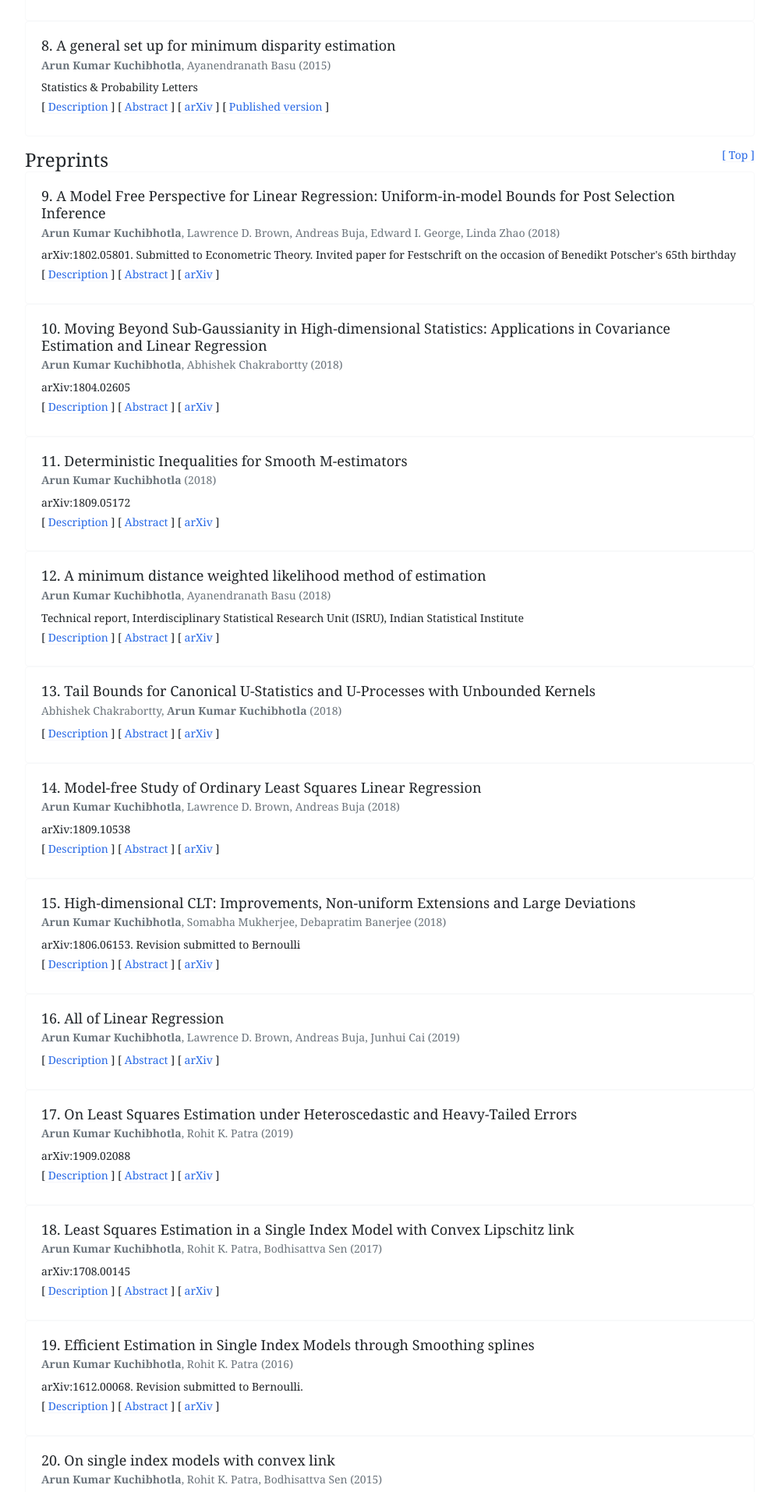
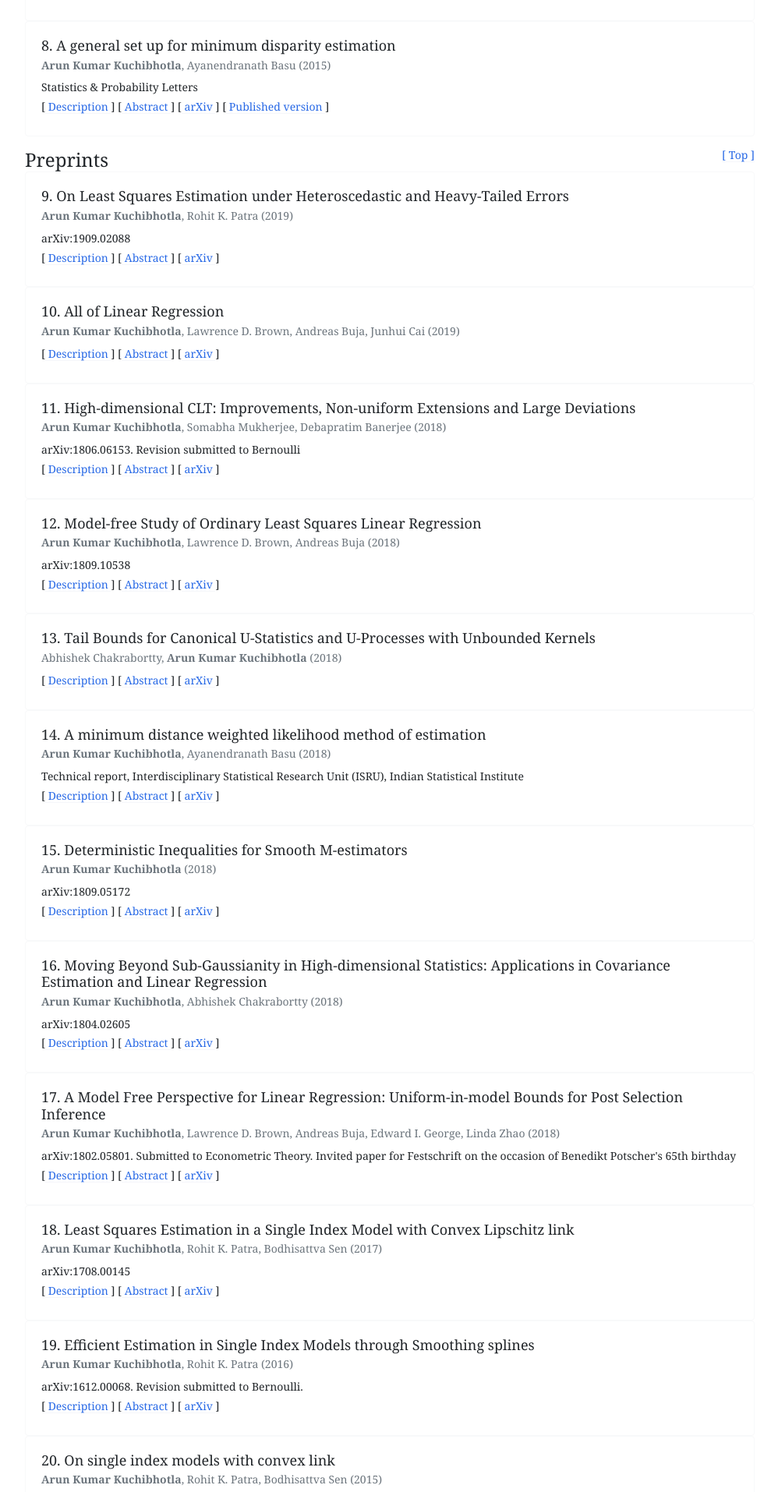
Before and after one commit to Arun-Kuchibhotla/Arun-Kuchibhotla.github.io, a Jekyll site: the page built from docs/research.md, in a window 1280 px wide. Shown: the part 1269-3183 px from the top of the page at 78% size, without its empty margins (240-1238 px from the left). Built offline with Jekyll 4.4.1, drawn with Linux system fonts in a browser that asks for light colours; nearby versions of some CDN libraries; some of the changed text lies outside the part shown.

Commit message:
sort by year

```diff
--- a/docs/research.md
+++ b/docs/research.md
@@ -55,7 +55,7 @@ nav_order: 2
     <span id="{{ type | join: '_' }}"></span>
     <h2 style="display:inline;"> {{ type }}s </h2>
     <h5 style="text-align:right;float:right;"><a href="#top">[ Top ]</a></h5>
-    {% assign sorted_publications_year = site.data.publications | where:"work_type",type | group_by: 'year' %}
+    {% assign sorted_publications_year = site.data.publications | where:"work_type",type | sort: 'year' | reverse | group_by: 'year' %}
     {% for paper_year in sorted_publications_year %}
     {% assign papers = paper_year.items | sort: 'order' %}
     {% for paper in papers %}
```
